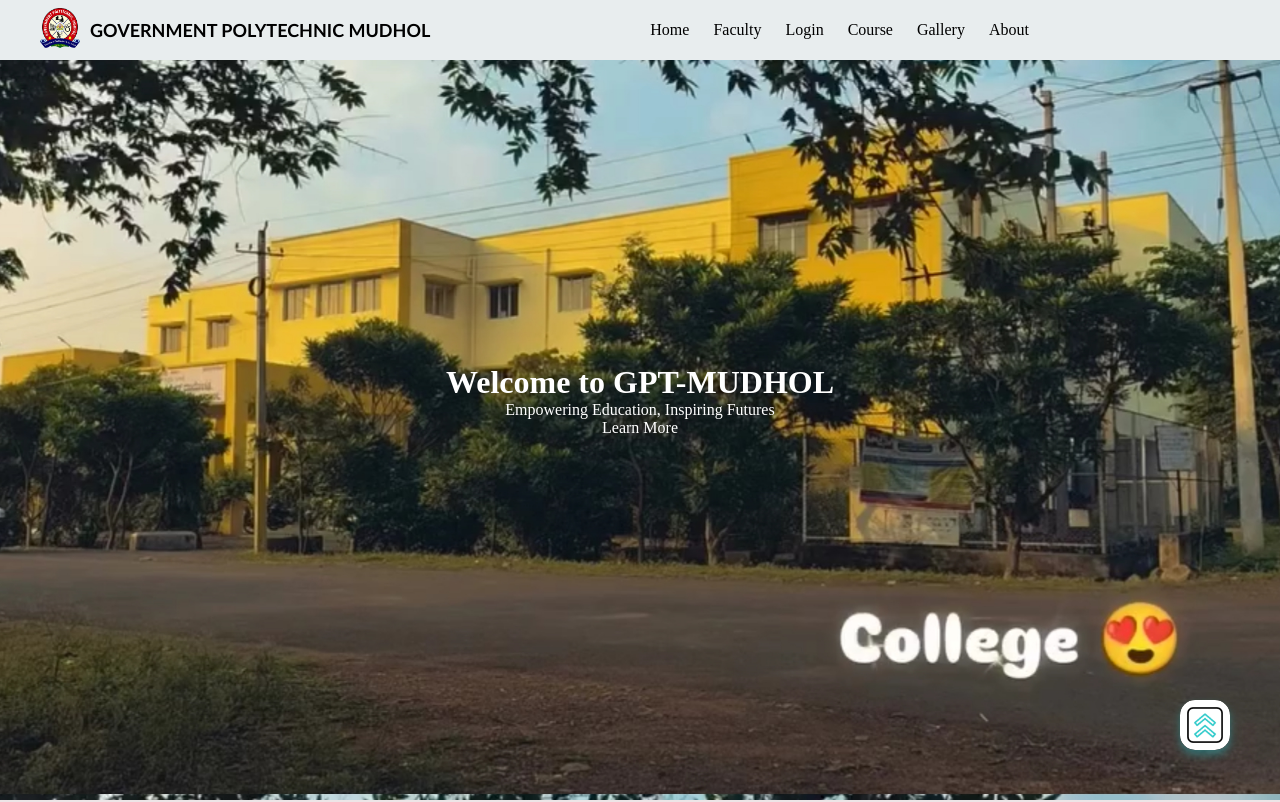
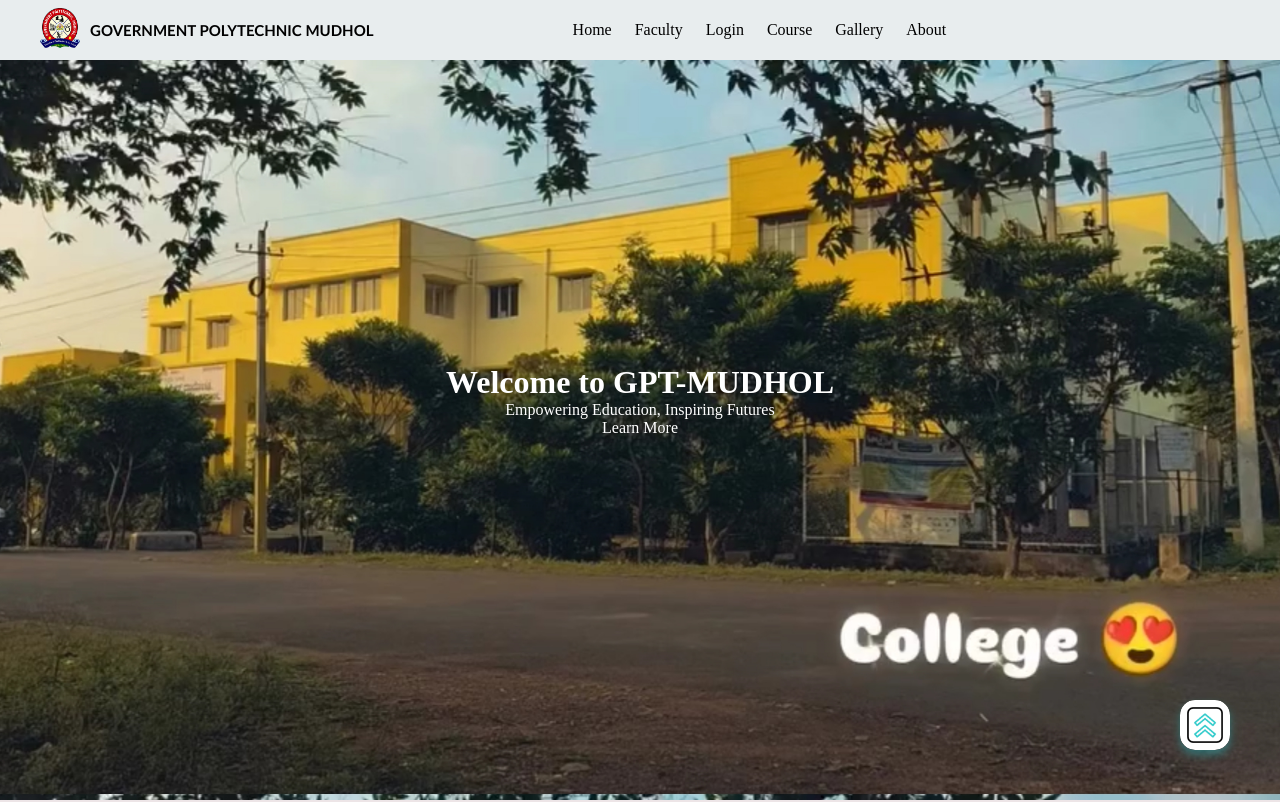
Before and after one commit to Sandesh-Chougala/GPTM-COLLAGE-FRONTEND, a plain HTML site: page index.html in a window 1280 px wide. Shown: the top 802 px of the page. Drawn offline with Linux system fonts and the light colour scheme.

Commit message:
styles addded

```diff
--- a/front-end/css/style.css
+++ b/front-end/css/style.css
@@ -274,7 +274,7 @@ footer {
 
 @media (max-width: 1458px) {
     .nav-links {
-        margin-left: 200px;
+        margin-left: 180px;
     }
 
     .nav-logo {
@@ -283,12 +283,12 @@ footer {
     }
 
     .nav-head {
-        font-size: 18px;
+        font-size: 15px;
         margin-left: 10px;
     }
 
     .sub-nav {
         font-size: 16px;
-        margin-left: 20px;
+        margin-left: 19px;
     }
 }
```
